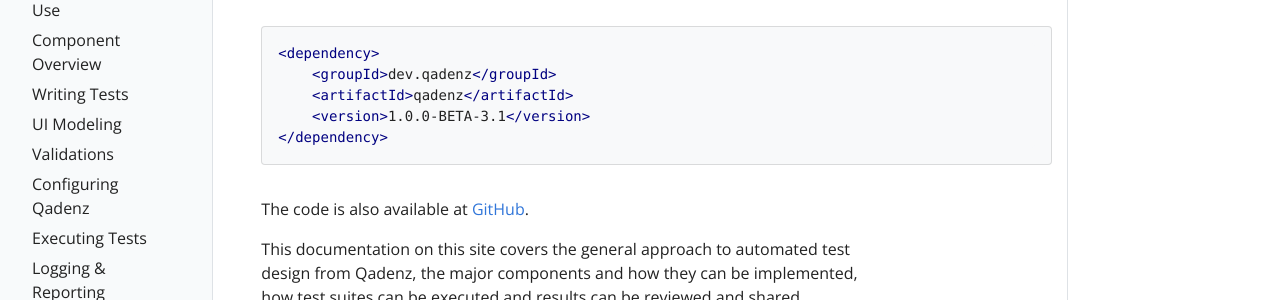
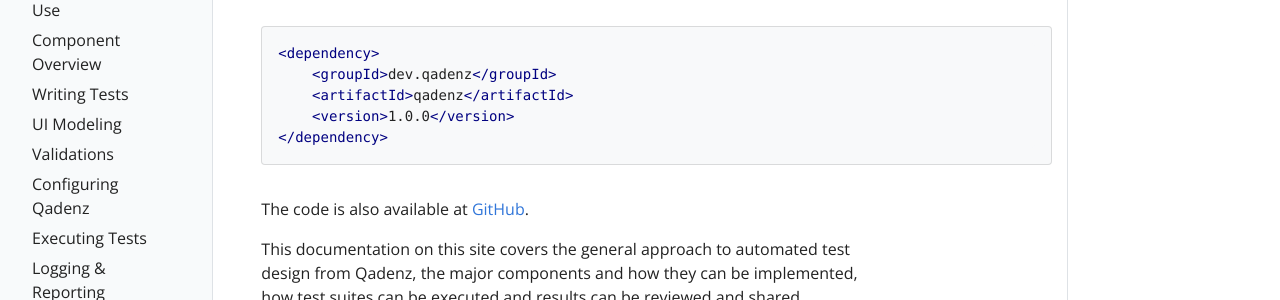
Before and after one commit to qadenz/qadenz.github.io, a Jekyll site: the page built from pages/index.md, in a window 1280 px wide and 900 px high, scrolled down 947 px. Shown: the part 152-452 px from the top of the window. Built offline with Jekyll 4.4.1, drawn with Linux system fonts in a browser that asks for light colours.

Commit message:
Updated version info

````diff
--- a/pages/index.md
+++ b/pages/index.md
@@ -31,7 +31,7 @@ Getting started with Qadenz is as simple as importing the dependency from Maven.
 <dependency>
     <groupId>dev.qadenz</groupId>
     <artifactId>qadenz</artifactId>
-    <version>1.0.0-BETA-3.1</version>
+    <version>1.0.0</version>
 </dependency>
 ```
 
````
